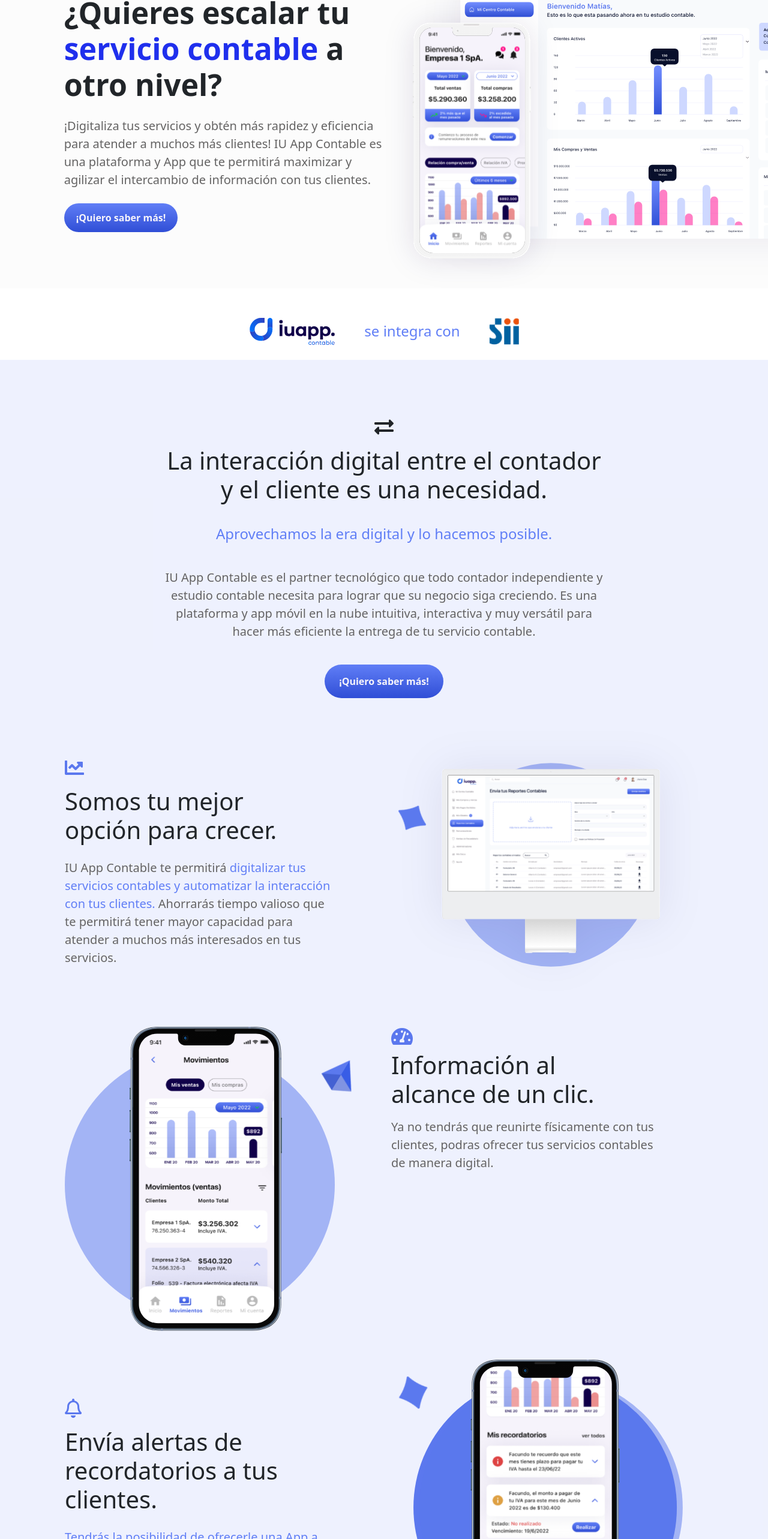
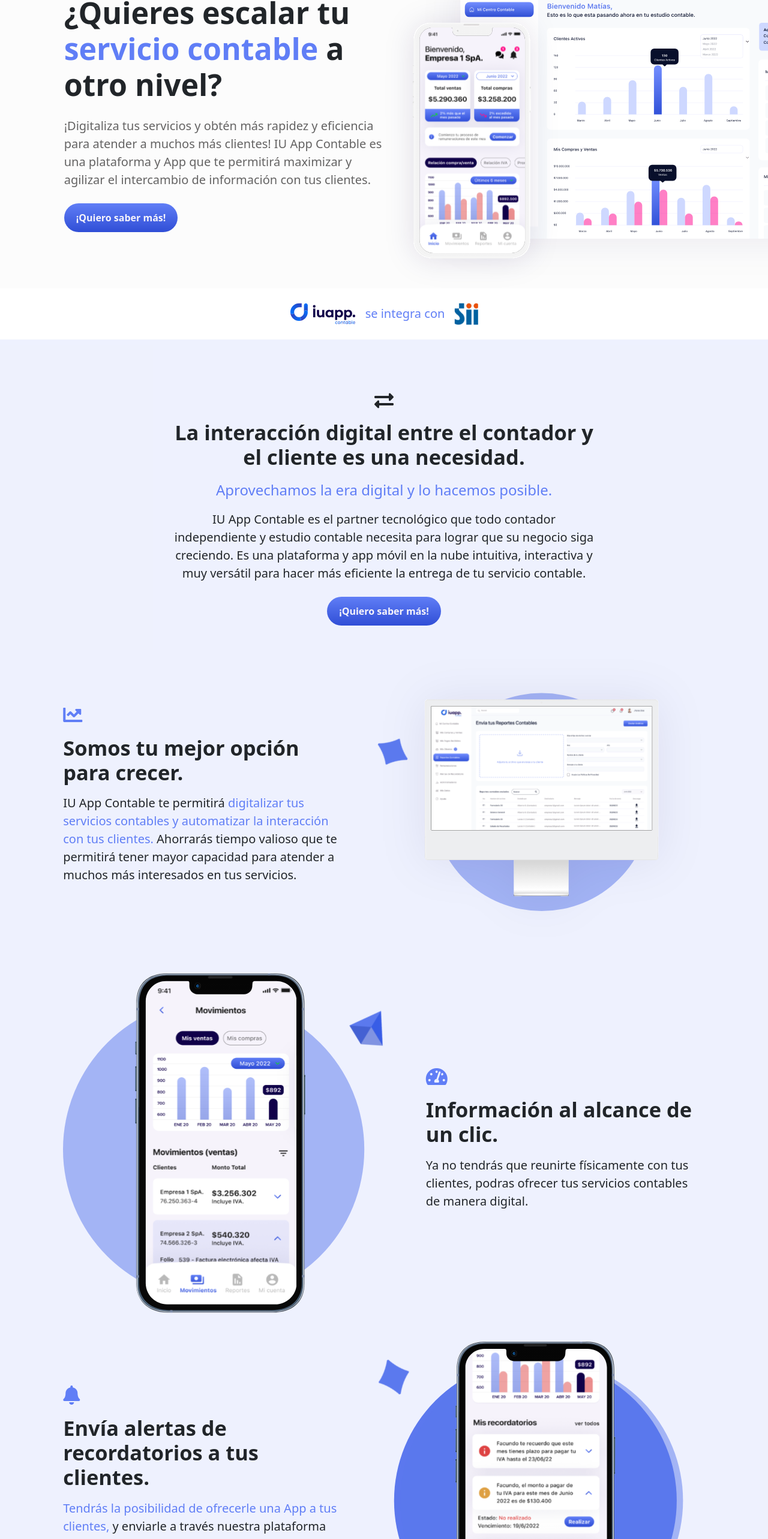
Before and after one commit to Million-Solutions/iu-lading, an Angular app: page /home in a window 1280 px wide. Shown: the part 187-2753 px from the top of the page at 60% size. Built offline with nearby package versions, Linux system fonts and the light colour scheme.

Commit message:
revision 1 (esta fatal falta corregir)

```diff
--- a/src/app/pages/home-landing/home-landing.component.html
+++ b/src/app/pages/home-landing/home-landing.component.html
@@ -1,6 +1,6 @@
 <main class="mx-0 w-100 p-0" style="background-color: bg-gray">
   <section class="d-flex align-items-center flex-wrap justify-content-end" style="background-color: #fcfcfc;">
-    <div class="col-xxl-6 col-lg-5 col-sm-9 col-10 py-5 mx-lg-0 mx-auto scale-your-service">
+    <div class="col-xxl-6 col-lg-5 col-sm-9 col-10 pt-5 pb-lg-5 mx-lg-0 mx-auto scale-your-service">
       <h1 style="font-size: 50px">
         <b>¿Quieres escalar tu <span class="color-1">servicio contable</span> a otro nivel?</b>
       </h1>
@@ -17,94 +17,68 @@
   </section>
 
   <!-- integration -->
-  <section>
-    <section class="d-flex mt-5">
-      <div class="container d-flex align-items-center justify-content-center logos">
-        <img class="img-fluid" width="144px" src="assets/img/logo.svg" alt="" />
-        <div class="d-flex align-items-center">
-          <p class="mx-5 my-0 p-blue fs-4">se integra con</p>
-          <img class="img-fluid" width="50px" src="assets/img/Logo_de_Servicio_de_Impuestos_Internos.png" alt="" />
-        </div>
-      </div>
-    </section>
+  <section class="d-flex align-items-center justify-content-center gap-3 flex-md-row flex-column p-4">
+    <img width="110px" src="assets/img/logo.svg" alt="logo"/>
+    <span class="fs-5 fw-500 color-1">se integra con</span>
+    <img width="40px" src="assets/img/Logo_de_Servicio_de_Impuestos_Internos.png" alt="logoSii"/>
   </section>
 
   <!--ligthBlue panel  -->
-  <section class="mt-4 pb-5 pt-5 ligth-blue-panel w-100">
-    <section class="pt-5">
-      <div class="container d-flex align-items-center flex-column">
-        <i class="fas fa-exchange-alt fa-2x"></i>
-        <h2 class="col-12 col-md-8 h2-big pt-3 text-center digital-interaction">La interacción digital entre el contador y el cliente es una necesidad.</h2>
-        <p class="col-12 col-md-8 fs-4 p-blue text-center py-4 fw-510">Aprovechamos la era digital y lo hacemos posible.</p>
-        <p class="col-12 col-md-8 text-center descriptions descriptions-max text-center">
+  <section class="ligth-blue-panel" style="padding: 3vw 20px;">
+    <section class="pt-5 text-center mx-auto" style="width: 100%; max-width: 700px">
+        <i class="fas fa-exchange-alt fs-2 mb-3"></i>
+        <h2 class="fs-7"><b>La interacción digital entre el contador y el cliente es una necesidad.</b></h2>
+        <p class="my-3 fs-4 fw-500 color-1">Aprovechamos la era digital y lo hacemos posible.</p>
+        <p class="fs-5 mb-4">
           IU App Contable es el partner tecnológico que todo contador
           independiente y estudio contable necesita para lograr que su negocio
           siga creciendo. Es una plataforma y app móvil en la nube intuitiva,
           interactiva y muy versátil para hacer más eficiente la entrega de tu
           servicio contable.
         </p>
-        <button class="btn-1 rounded-50 px-4 py-1 py-sm-3 mt-1 mt-sm-4">¡Quiero saber más!</button>
-      </div>
+        <button class="btn-1 rounded-pill">¡Quiero saber más!</button>
     </section>
-
-    <section class="mx-auto mt-5" style="width: 85%">
-      <section class="container">
-        <div class="row">
-          <div class="col-lg-6 d-flex flex-column align-items-start justify-content-center we-are">
-            <i class="fas fa-chart-line fa-2x icon-blue"></i>
-            <h2 class="pt-3 h2-big mw-25">Somos tu mejor opción para crecer.</h2>
-
-            <p class="pt-3 descriptions m-0">IU App Contable te permitirá
-              <span class="span-color">
-                digitalizar tus servicios contables y automatizar la interacción con tus clientes.
-              </span>
+    <section class="container text-lg-start text-center">
+      <section class="d-flex justify-content-between align-items-center flex-wrap mt-5">
+        <div class="col-xxl-4 col-xl-5 col-lg-6 col-sm-10 col-12 mx-auto">
+          <i class="fas fa-chart-line fs-2 color-1"></i>
+          <h2 class="fs-7 my-3"><b>Somos tu mejor opción para crecer.</b></h2>
+          <p class="fs-5">
+            IU App Contable te permitirá <span class="color-1">digitalizar tus servicios contables y automatizar la interacción con tus clientes.</span>
             Ahorrarás tiempo valioso que te permitirá tener mayor capacidad para atender a muchos más interesados en tus servicios.
           </p>
         </div>
-          <div class="col-lg-6">
-            <img src="assets/img/landing/webViewCircleBehind.svg" class="img-fluid" alt="" />
+        <div class="col-xxl-5 col-lg-6 col-sm-10 col-12 mx-auto">
+          <img src="assets/img/landing/webViewCircleBehind.svg" width="100%" alt="webViewCircleBehind" />
         </div>
-        </div>
-
-        <div class="row mt-3 mt-sm-5 column-reverse">
-          <div class="col-lg-6 d-flex justify-items justify-items-end">
-            <img src="assets/img/landing/mobileViewCircleBehind.svg" class="img-fluid" alt="" />
-          </div>
-          <div class="col col-lg-6 d-flex flex-column we-are">
-            <i class="fas fa-tachometer-alt fa-2x icon-blue"></i>
-            <h2 class="py-1 py-sm-2 h2-big">Información al alcance de un clic.</h2>
-
-            <p class="descriptions">
+      </section>
+      <section class="d-flex justify-content-between align-items-center flex-row-reverse flex-wrap mt-5">
+        <div class="col-xxl-4 col-xl-5 col-lg-6 col-sm-10 col-12 mx-auto my-3">
+          <i class="fas fa-tachometer-alt fs-2 color-1"></i>
+          <h2 class="fs-7 my-3"><b>Información al alcance de un clic.</b></h2>
+          <p class="fs-5">
             Ya no tendrás que reunirte físicamente con tus clientes, podras
             ofrecer tus servicios contables de manera digital.
           </p>
         </div>
+        <div class="col-xxl-5 col-lg-6 col-sm-10 col-12 mx-auto">
+          <img src="assets/img/landing/mobileViewCircleBehind.svg" width="100%" alt="mobileViewCircleBehind" />
         </div>
-
-        <div class="row mt-5">
-          <div class="col-lg-6 d-flex flex-column justify-content-center we-are">
-            <i class="far fa-bell fa-2x icon-blue"></i>
-            <h2 class="py-1 py-sm-3 h2-big">
-              Envía alertas de recordatorios a tus clientes.
-            </h2>
-
-            <p class="descriptions">
-              <span class="span-color">
-                Tendrás la posibilidad de ofrecerle una App a tus clientes
-              </span>,
+      </section>
+      <section class="d-flex justify-content-between align-items-center flex-wrap mt-5">
+        <div class="col-xxl-4 col-xl-5 col-lg-6 col-sm-10 col-12 mx-auto my-3">
+          <i class="fas fa-bell fs-2 color-1"></i>
+          <h2 class="fs-7 my-3"><b>Envía alertas de recordatorios a tus clientes.</b></h2>
+          <p class="fs-5">
+            <span class="color-1">Tendrás la posibilidad de ofrecerle una App a tus clientes,</span>
             y enviarle a través nuestra plataforma alertas de recordatorios de
             fechas y montos de pago de las imposiciones de sus trabajadores y
             impuestos en SII, así tus clientes nunca olvidarán realizar un
             pago.
           </p>
         </div>
-          <div class="col-lg-6 d-flex justify-items justify-items-end pb-5">
-            <img
-              src="assets/img/landing/mobileViewSecondaryCircleBehind.svg"
-              class="img-fluid"
-              alt=""
-            />
-          </div>
+        <div class="col-xxl-5 col-lg-6 col-sm-10 col-12 mx-auto">
+          <img src="assets/img/landing/mobileViewSecondaryCircleBehind.svg" width="100%" alt="mobileViewSecondaryCircleBehind" />
         </div>
       </section>
     </section>
@@ -430,117 +404,89 @@
   <p class="py-0 py-lg-5"></p>
   <section>
     <section class="">
-      <h1 class="h1-medium text-center mt-5">Planes</h1>
-      <div class="d-flex justify-content-center">
-        <p class="p-small text-center col-10 col-md-7 col-lg-5 col-xl-3" style="font-weight: 500;">
+      <h2 class="fs-8 text-center"><b>Planes</b></h2>
+      <p class="text-center w-100 fw-500 mx-auto fs-5" style="max-width: 450px;">
         ¡No esperes más y haz que tu negocio contable comience a crecer!
       </p>
+      <div class="d-flex justify-content-center gap-3 my-2">
+        <button (click)="price = ['$35.000','$65.000','$90.000']" [style.opacity]="price[0] != '$35.000' ? 0.5 : 1" class="btn btn-3 fw-500 px-3 py-2">Mensual</button>
+        <button (click)="price = ['$200.000','$370.000','$510.000']" [style.opacity]="price[0] != '$200.000' ? 0.5 : 1" class="btn btn-3 fw-500 px-3 py-2">Semestral</button>
+        <button (click)="price = ['$390.000','$725.000','$1.005.000']" [style.opacity]="price[0] != '$390.000' ? 0.5 : 1" class="btn btn-3 fw-500 px-3 py-2">Anual</button>
       </div>
-      <div class="d-block d-sm-flex justify-content-center planButtons text-center">
-        <button (click)="changeMonth('Mensual')"   [ngClass]="str === 'Mensual' ? 'button-active' : 'button-inactive'" style="width: 120px; height: 58px;" class="px-2 px-sm-4 py-3 p-color-dark-blue">Mensual</button>
-        <button (click)="changeMonth('Semestral')" [ngClass]="str === 'Semestral' ? 'button-active' : 'button-inactive'" style="width: 120px; height: 58px;" class="px-2 mb-2 mb-sm-0 px-sm-4 mx-2 mx-sm-4 mx-md-5">Semestral</button>
-        <button (click)="changeMonth('Anual')"     [ngClass]="str !== 'Mensual' && str !== 'Semestral' ? 'button-active' : 'button-inactive'" style="width: 120px; height: 58px;" class="px-2 px-sm-4">Anual</button>
+      <div class="d-flex justify-content-center gap-4 mt-4 flex-wrap p-3">
+        <div class="shadow d-flex flex-column text-center gap-2 rounded-16 mx-2" style="padding: 30px; width: 350px; height: 600px;">
+          <h2 class="mb-3">Plan Estándar</h2>
+          <div class="d-flex align-items-center gap-3">
+            <i class="fas fa-check-circle fs-4 color-1"></i>
+            <span class="text-start">Acceso completo para contadores y clientes a la plataforma.</span>
           </div>
-      <div class="mx-auto" style="width: 90%;">
-        <div class="row gx-5 mt-5 mx-3 gy-3">
-
-          <div class="col-sm-12 col-md-6 col-xl-3">
-            <div class="shadow-1 d-flex flex-column text-center h-100 py-4" style="background-color: white; border-radius: 15px;">
-              <h2 class="h2-medium my-4">Plan Estándar</h2>
-              <div class="d-flex mx-4">
-                <i class="fas fa-check-circle fs-4 icon-blue"></i>
-                <p class="p-color-dark-blue text-start ps-3">Acceso completo para contadores y clientes a la plataforma.</p>
+          <div class="d-flex align-items-center gap-3 my-2">
+            <i class="fas fa-check-circle fs-4 color-1"></i>
+            <span class="text-start">Agrega entre 0 y 20 clientes.</span>
           </div>
-              <div class="d-flex mx-4 mt-3">
-                <i class="fas fa-check-circle fs-4 icon-blue"></i>
-                <p class="ps-3 p-color-dark-blue text-start">Agrega entre 0 y 20 clientes</p>
+          <div class="d-flex align-items-center gap-3">
+            <i class="fas fa-check-circle fs-4 color-1"></i>
+            <span class="text-start">App iOS y Android para tus clientes.</span>
           </div>
-              <div class="d-flex mx-4 mt-3">
-                <i class="fas fa-check-circle fs-4 icon-blue"></i>
-                <p class="ps-3 p-color-dark-blue text-start">App iOS y Android para tus clientes</p>
+          <span class="mt-auto fs-3 fw-500">{{price[0]}}</span>
+          <span class="fw-500">Valor + IVA cada mes</span>
+          <button class="btn-1 rounded-pill btn mt-2 mx-auto">¡Quiero éste plan!</button>
         </div>
-              <div class="d-none d-md-flex mx-3 mt-3"><p class="ps-3 p-color-dark-blue text-start"></p></div>
-              <div class="d-none d-md-flex mx-3 mt-3"><p class="ps-3 p-color-dark-blue text-start"></p></div>
-              <p class="p-big pt-3">{{array[0]}}</p>
-              <p>Valor + IVA cada mes</p>
-              <button class="btn-1 rounded-50 px-3 py-2 align-self-center">¡Quiero éste plan!</button>
+        <div class="shadow d-flex flex-column text-center gap-2 rounded-16 mx-2" style="padding: 30px; width: 350px; height: 600px;">
+          <h2 class="mb-3">Plan Silver</h2>
+          <div class="d-flex align-items-center gap-3">
+            <i class="fas fa-check-circle fs-4 color-1"></i>
+            <span class="text-start">Acceso completo para contadores y clientes a la plataforma.</span>
           </div>
+          <div class="d-flex align-items-center gap-3 my-2">
+            <i class="fas fa-check-circle fs-4 color-1"></i>
+            <span class="text-start">Agrega entre 21 y 50 clientes.</span>
           </div>
-
-          <div class="col-sm-12 col-md-6 col-xl-3">
-            <div class="shadow-1 d-flex flex-column justify-content-between text-center h-100 py-4" style="background-color: white; border-radius: 15px;">
-              <div>
-                <h2 class="h2-medium my-4">Plan Silver</h2>
-                <div class="d-flex mx-4">
-                  <i class="fas fa-check-circle fs-4 icon-blue"></i>
-                  <p class="p-color-dark-blue text-start ps-3">Acceso completo para contadores y clientes a la plataforma.</p>
+          <div class="d-flex align-items-center gap-3">
+            <i class="fas fa-check-circle fs-4 color-1"></i>
+            <span class="text-start">App iOS y Android para tus clientes.</span>
           </div>
-                <div class="d-flex mx-4 mt-3">
-                  <i class="fas fa-check-circle fs-4 icon-blue"></i>
-                  <p class="ps-3 p-color-dark-blue text-start">Agrega entre 21 y 50 clientes</p>
+          <span class="mt-auto fs-3 fw-500">{{price[1]}}</span>
+          <span class="fw-500">Valor + IVA cada mes</span>
+          <button class="btn-1 rounded-pill btn mt-2 mx-auto">¡Quiero éste plan!</button>
         </div>
-                <div class="d-flex mx-4 mt-3">
-                  <i class="fas fa-check-circle fs-4 icon-blue"></i>
-                  <p class="ps-3 p-color-dark-blue text-start">App iOS y Android para tus clientes</p>
+        <div class="shadow d-flex flex-column text-center gap-2 rounded-16 mx-2" style="padding: 30px; width: 350px; height: 600px;">
+          <h2 class="mb-3">Plan Gold</h2>
+          <div class="d-flex align-items-center gap-3">
+            <i class="fas fa-check-circle fs-4 color-1"></i>
+            <span class="text-start">Acceso completo para contadores y clientes a la plataforma.</span>
           </div>
+          <div class="d-flex align-items-center gap-3 my-2">
+            <i class="fas fa-check-circle fs-4 color-1"></i>
+            <span class="text-start">Agrega entre 51 y 80 clientes.</span>
           </div>
-              <div>
-                <p class="p-big pt-3">{{array[1]}}</p>
-                <p>Valor + IVA cada mes</p>
-                <button class="btn-1 rounded-50 px-3 py-2 align-self-center">¡Quiero éste plan!</button>
+          <div class="d-flex align-items-center gap-3">
+            <i class="fas fa-check-circle fs-4 color-1"></i>
+            <span class="text-start">App iOS y Android para tus clientes.</span>
           </div>
+          <span class="mt-auto fs-3 fw-500">{{price[2]}}</span>
+          <span class="fw-500">Valor + IVA cada mes</span>
+          <button class="btn-1 rounded-pill btn mt-2 mx-auto">¡Quiero éste plan!</button>
         </div>
+        <div class="shadow d-flex flex-column text-center gap-2 rounded-16 mx-2" style="padding: 30px; width: 350px; height: 600px;">
+          <h2 class="mb-3">Plan Enterprise</h2>
+          <div class="d-flex align-items-center gap-3">
+            <i class="fas fa-check-circle fs-4 color-1"></i>
+            <span class="text-start">Acceso completo para contadores y clientes a la plataforma.</span>
           </div>
-
-          <div class="col-sm-12 col-md-6 col-xl-3">
-            <div class="shadow-1 d-flex flex-column justify-content-between text-center h-100 py-4" style="background-color: white; border-radius: 15px;">
-              <div>
-                <h2 class="h2-medium my-4">Plan Gold</h2>
-                <div class="d-flex mx-4">
-                  <i class="fas fa-check-circle fs-4 icon-blue"></i>
-                  <p class="p-color-dark-blue text-start ps-3">Acceso completo para contadores y clientes a la plataforma.</p>
+          <div class="d-flex align-items-center gap-3 my-2">
+            <i class="fas fa-check-circle fs-4 color-1"></i>
+            <span class="text-start">Agrega Más de 80 clientes.</span>
           </div>
-                <div class="d-flex mx-4 mt-3">
-                  <i class="fas fa-check-circle fs-4 icon-blue"></i>
-                  <p class="ps-3 p-color-dark-blue text-start">Agrega entre 51 y 80 clientes</p>
+          <div class="d-flex align-items-center gap-3">
+            <i class="fas fa-check-circle fs-4 color-1"></i>
+            <span class="text-start">App iOS y Android para tus clientes.</span>
           </div>
-                <div class="d-flex mx-4 mt-3">
-                  <i class="fas fa-check-circle fs-4 icon-blue"></i>
-                  <p class="ps-3 p-color-dark-blue text-start">App iOS y Android para tus clientes</p>
+          <div class="d-flex align-items-center gap-3">
+            <i class="fas fa-check-circle fs-4 color-1"></i>
+            <span class="text-start">Soporte ultra.</span>
           </div>
-              </div>
-              <div>
-                <p class="p-big pt-3">{{array[2]}}</p>
-                <p>Valor + IVA cada mes</p>
-                <button class="btn-1 rounded-50 px-3 py-2 align-self-center">¡Quiero éste plan!</button>
-              </div>
-            </div>
-          </div>
-
-          <div class="col-sm-12 col-md-6 col-xl-3">
-            <div class="shadow-1 d-flex flex-column justify-content-between text-center h-100 py-4" style="background-color: white; border-radius: 15px;">
-              <div>
-                <h2 class="h2-medium my-4">Plan Enterprise</h2>
-                <div class="d-flex mx-4">
-                  <i class="fas fa-check-circle fs-4 icon-blue"></i>
-                  <p class="p-color-dark-blue text-start ps-3">Acceso completo para contadores y clientes a la plataforma.</p>
-                </div>
-                <div class="d-flex mx-4 mt-3">
-                  <i class="fas fa-check-circle fs-4 icon-blue"></i>
-                  <p class="ps-3 p-color-dark-blue text-start">Agrega Más de 80 clientes</p>
-                </div>
-                <div class="d-flex mx-4 mt-3">
-                  <i class="fas fa-check-circle fs-4 icon-blue"></i>
-                  <p class="ps-3 p-color-dark-blue text-start">App iOS y Android para tus clientes</p>
-                </div>
-                <div class="d-flex mx-4 mt-3">
-                  <i class="fas fa-check-circle fs-4 icon-blue"></i>
-                  <p class="ps-3 p-color-dark-blue text-start">Soporte ultra</p>
-                </div>
-              </div>
-              <button class="btn-1 rounded-50 px-3 py-2 align-self-center">Contáctanos</button>
-            </div>
-          </div>
+          <button class="btn-1 rounded-pill btn mt-2 mt-auto mx-auto">¡Quiero éste plan!</button>
         </div>
       </div>
     </section>
--- a/src/styles.scss
+++ b/src/styles.scss
@@ -4,13 +4,13 @@ a{
 }
 /* colores fijos */
 .color-1{
-    color: #1f2fed
+    color: #607ef6
 }
 .text-danger{
   color: #ff0000 !important;
 }
 .bg-1{
-    background-color: #1f2fed;
+  background-color: #607ef6;
 }
 .bg-gray{
   background-color: #f6f6f8;
@@ -31,8 +31,11 @@ a{
 
 .btn-2{
   background-color: white;
-    border: solid  1px rgba(96, 126, 246, 1);
-    color: rgba(96, 126, 246, 1) ;
+  border: solid  1px #607ef6;
+  color: #607ef6 ;
+}
+.btn-3{
+  background-color: #dce2f9;
 }
 .btn-gray{
   background-color: #dddddd;
@@ -52,6 +55,9 @@ a{
 .rounded-7{
   border-radius: 7px;
 }
+.rounded-16{
+  border-radius: 16px;
+}
 
 .rounded-24{
   border-radius: 24px;
@@ -67,7 +73,9 @@ a{
   border: 0;
   padding: 0;
 }
-
-  .p-blue{
-    color: rgba(96, 126, 246, 1) ;
+.fs-7{
+  font-size: calc(0.5vw + 28px);
 }
+.fs-8{
+  font-size: calc(0.5vw + 36px);
+}
```
Also changed, not shown: src/app/components/landing/header/header.component.html (+5 -8 lines), src/app/components/landing/header/header.component.ts (+6 -1 lines), src/app/pages/home-landing/home-landing.component.scss (+0 -17 lines), src/app/pages/home-landing/home-landing.component.ts (+1 -14 lines). Lines whose indentation alone changed are shown as unchanged.
